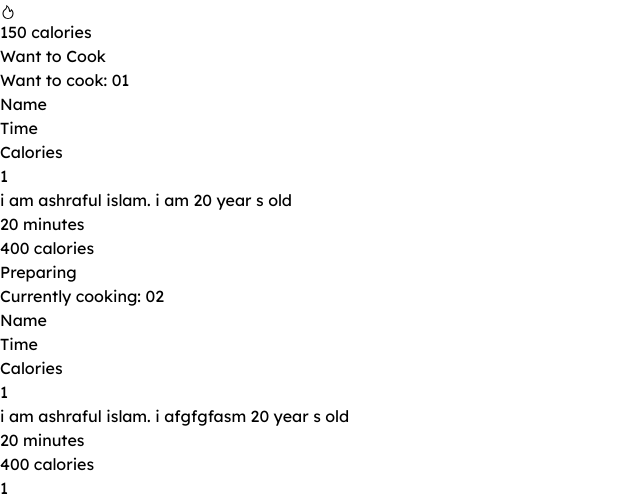
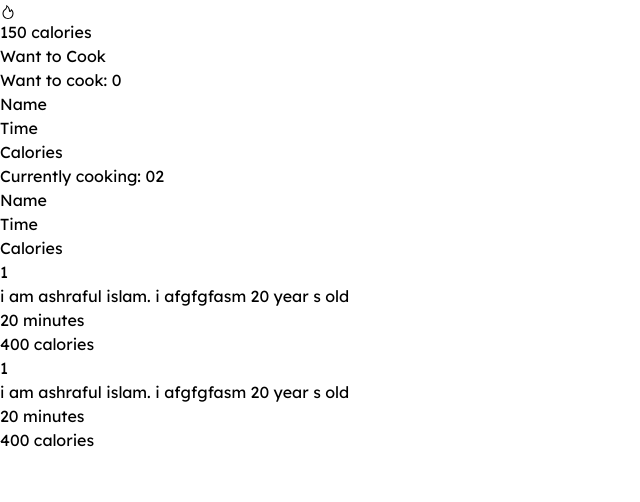
Before and after one commit to theashrafislam/a7-chefs-table, a React (Vite) app: page / in a window 1280 px wide. Shown: the part 3732-4234 px from the top of the page, without its empty margins (0-640 px from the left). After the commit the page ends 4184 px from the top, so only its background shows below. Built offline with nearby package versions, Linux system fonts and the light colour scheme.

Commit message:
sidebar function is complate

```diff
--- a/package.json
+++ b/package.json
@@ -12,7 +12,8 @@
   "dependencies": {
     "react": "^18.2.0",
     "react-dom": "^18.2.0",
-    "react-icons": "^5.0.1"
+    "react-icons": "^5.0.1",
+    "react-toastify": "^10.0.5"
   },
   "devDependencies": {
     "@types/react": "^18.2.64",
--- a/public/FakeData.json
+++ b/public/FakeData.json
@@ -1,7 +1,7 @@
 [
     {
       "recipe_image": "https://i.ibb.co/BwM4kks/1498598755-teriyaki-chicken.jpg",
-      "recipe_id": "001",
+      "recipe_id": "1",
       "recipe_name": "Chicken Teriyaki",
       "short_description": "Delicious Japanese-style grilled chicken with a sweet and savory sauce.",
       "ingredients": ["550 g chicken", "120 ml soy sauce", "200 g basil leaf", "400 g mushroom"],
@@ -10,7 +10,7 @@
     },
     {
       "recipe_image": "https://i.ibb.co/PNpJ7qk/a8adc6bf-52a6-4428-ae42-5a59697a226c.jpg",
-      "recipe_id": "002",
+      "recipe_id": "2",
       "recipe_name": "Spaghetti Bolognese",
       "short_description": "Classic Italian pasta dish with rich tomato-based meat sauce.",
       "ingredients": ["400 g spaghetti", "300 g ground beef", "500 g tomatoes", "100 g onion"],
@@ -19,7 +19,7 @@
     },
     {
       "recipe_image": "https://i.ibb.co/QMq2vMq/vegetablecurry-80763-16x9.jpg",
-      "recipe_id": "003",
+      "recipe_id": "3",
       "recipe_name": "Vegetable Curry",
       "short_description": "A flavorful and aromatic Indian-inspired curry packed with vegetables.",
       "ingredients": ["300 g potatoes", "200 g carrots", "150 g cauliflower", "100 g peas"],
@@ -28,7 +28,7 @@
     },
     {
       "recipe_image": "https://i.ibb.co/6tdpQKh/Easy-Caesar-Salad-35636-1-16x9.jpg",
-      "recipe_id": "004",
+      "recipe_id": "4",
       "recipe_name": "Caesar Salad",
       "short_description": "A classic Caesar salad with crisp romaine lettuce, Parmesan cheese, and tangy dressing.",
       "ingredients": ["200 g romaine lettuce", "50 g Parmesan cheese", "100 g croutons", "30 ml Caesar dressing"],
@@ -37,7 +37,7 @@
     },
     {
       "recipe_image": "https://i.ibb.co/PDyCFs8/easy-chocolate-cake-31070-16x9.jpg",
-      "recipe_id": "005",
+      "recipe_id": "5",
       "recipe_name": "Chocolate Cake",
       "short_description": "Decadent and moist chocolate cake perfect for any occasion.",
       "ingredients": ["200 g all-purpose flour", "150 g sugar", "100 g cocoa powder", "150 ml milk"],
@@ -46,7 +46,7 @@
     },
     {
       "recipe_image": "https://i.ibb.co/jR2Dg2v/intro-1626359593.webp",
-      "recipe_id": "006",
+      "recipe_id": "6",
       "recipe_name": "Fruit Smoothie",
       "short_description": "Refreshing and nutritious smoothie packed with assorted fruits.",
       "ingredients": ["1 banana", "100 g strawberries", "100 g blueberries", "150 ml yogurt"],
--- a/src/MainSection.jsx
+++ b/src/MainSection.jsx
@@ -1,8 +1,26 @@
+import { ToastContainer, toast } from 'react-toastify';
+import 'react-toastify/dist/ReactToastify.css';
 
+import { useState } from "react";
 import Recipes from "./Recipes";
 import Sidebar from "./Sidebar";
-const MainSection = ({recipesItem}) => {
+const MainSection = ({ recipesItem }) => {
+
     // console.log(recipesItem)
+    const [wantToCook, setWantToCook] = useState([]);
+    const handleWantToCook = (recipe) => {
+        console.log(recipe)
+        const isExist = wantToCook.find(item => item.recipe_id === recipe.recipe_id);
+        // console.log(isExist);
+        if (!isExist) {
+            setWantToCook([...wantToCook, recipe]);
+        }
+        else {
+
+            toast('Recipe already exists');
+        }
+        // setWantToCook([])
+    }
     return (
         <div>
             <div className="text-center my-28">
@@ -12,14 +30,15 @@ const MainSection = ({recipesItem}) => {
             <div className="flex gap-8 mb-20">
                 <div className="w-2/3 grid grid-cols-2 gap-5">
                     {
-                        recipesItem.map((recipes, index) => <Recipes key={index} recipe={recipes}></Recipes>)
+                        recipesItem.map((recipes, index) => <Recipes key={index} recipe={recipes} handleWantToCook={handleWantToCook}></Recipes>)
                     }
                 </div>
 
                 <div className="w-1/3">
-                    <Sidebar></Sidebar>
+                    <Sidebar wantToCook={wantToCook}></Sidebar>
                 </div>
             </div>
+            <ToastContainer></ToastContainer>
         </div>
     );
 };
--- a/src/Recipes.jsx
+++ b/src/Recipes.jsx
@@ -1,7 +1,6 @@
 import { LuClock3 } from "react-icons/lu";
 import { AiOutlineFire } from "react-icons/ai";
-import { useState } from "react";
-const Recipes = ({ recipe }) => {
+const Recipes = ({ recipe, handleWantToCook}) => {
     // console.log(recipe)
     const {recipe_image, recipe_name, short_description, preparing_time, calories, ingredients} = recipe;
     return (
@@ -25,7 +24,7 @@ const Recipes = ({ recipe }) => {
                     <p className="flex items-center gap-1 text-base text-[#282828CC]"><LuClock3 className="text-lg" />{preparing_time}</p>
                     <p className="flex items-center gap-1 text-base text-[#282828CC]"><AiOutlineFire className="text-xl" />{calories}</p>
                 </div>
-                <button className="px-6 py-3 bg-[#0BE58A] text-[#150B2B] rounded-[50px] font-medium">Want to Cook</button>
+                <button onClick={() => handleWantToCook(recipe)} className="px-6 py-3 bg-[#0BE58A] text-[#150B2B] rounded-[50px] font-medium">Want to Cook</button>
             </div>
         </div>
     );
--- a/src/Sidebar.jsx
+++ b/src/Sidebar.jsx
@@ -1,9 +1,10 @@
-const Sidebar = () => {
+const Sidebar = ({ wantToCook }) => {
+    console.log(wantToCook)
     return (
         <div className="border-2 rounded-xl">
             {/* want to cook section  */}
             <div className="flex items-center justify-center p-4">
-                <h1 className="text-2xl font-semibold pb-2 border-b-2 w-[350px] text-center">Want to cook: 01</h1>
+                <h1 className="text-2xl font-semibold pb-2 border-b-2 w-[350px] text-center">Want to cook: {wantToCook.length}</h1>
             </div>
             <div className="mb-4">
                 <div className="flex gap-2 w-96 ml-10 text-[#878787]">
@@ -12,13 +13,19 @@ const Sidebar = () => {
                     <h3 className="w-3/6 pl-4">Calories</h3>
                 </div>
             </div>
-            <div className="p-4 flex gap-3 items-center bg-[#28282808] mb-8">
-                <h3 className="1/11">1</h3>
-                <h3 className="w-[170px]">i am ashraful islam. i am 20 year s old </h3>
-                <h3 className="w-2/11">20 minutes</h3>
-                <h3 className="w-2/11 ml-4">400 calories</h3>
-                <button className="w-3/11 py-3 px-3 text-base font-medium bg-[#0BE58A] rounded-[10px]">Preparing</button>
-            </div>
+            {
+                wantToCook.map((item, index) => (
+                    // console.log(item)
+
+                    <div key={index} className="p-4 flex gap-3 items-center bg-[#28282808] mb-8">
+                        <h3 className="1/11">{index + 1}</h3>
+                        <h3 className="w-[170px]">{item.recipe_name}</h3>
+                        <h3 className="w-2/11">{item.preparing_time}</h3>
+                        <h3 className="w-2/11 ml-4">{item.calories}</h3>
+                        <button className="w-3/11 py-3 px-3 text-base font-medium bg-[#0BE58A] rounded-[10px]">Preparing</button>
+                    </div>
+                ))
+            }
             {/* currently cooking section  */}
             <div>
                 <div className="flex items-center justify-center p-4">
```
Also changed, not shown: 1 other file (tests, documents, lock files or other folders).
